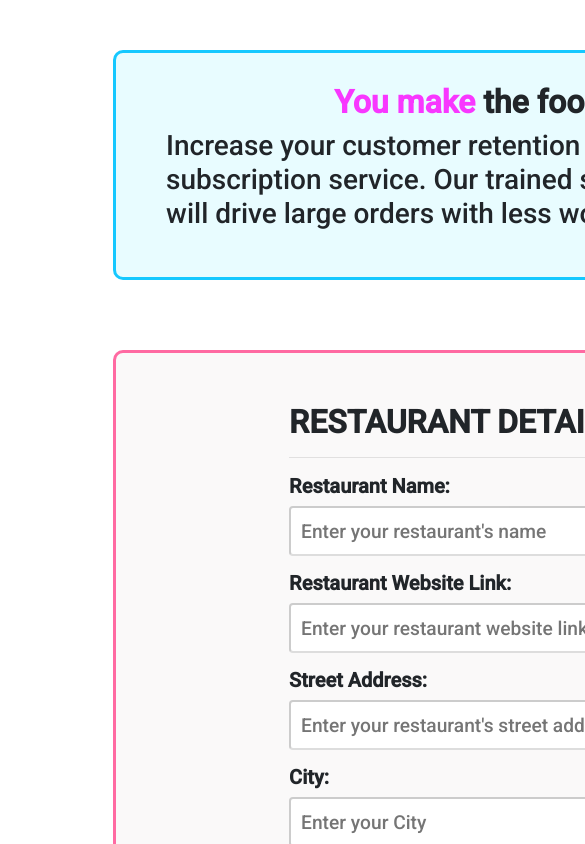
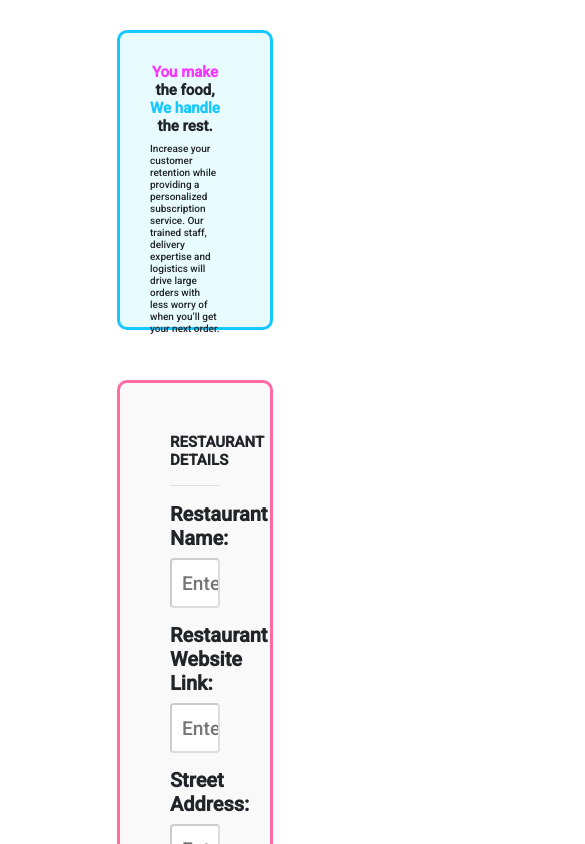
Before and after one commit to RagibAhashan/greentable, a React (Create React App) app in the folder client/: page /register-restaurant in a window 390 px wide. Shown: the top 844 px of the page, 585 px wide, since content can reach past the window. Built offline with nearby package versions, Linux system fonts and the light colour scheme.

Commit message:
Fixing display centering css

```diff
--- a/client/src/pages/registerRestaurant.css
+++ b/client/src/pages/registerRestaurant.css
@@ -5,16 +5,18 @@
 }
 
 .header-msg {
-    position: absolute;
-    top: 50px;
-    left: 29%;
-    width: 1000px;
+    margin: auto;
+    width: 40%;
     height: 230px;
-    padding-left: 50px;
+
+    padding-left: 30px;
     padding-top: 30px;
     padding-bottom: 50px;
     padding-right: 50px;
+
     border-radius: 10px;
+    margin-bottom: 50px;
+    margin-top: 30px;
     border-color: #15c8ff;
     border-style: solid;
     background-color: rgb(232, 252, 255);
@@ -23,14 +25,15 @@
 }
 
 .centered {
-    position: absolute;
+    /* position: absolute;
     top: 350px;
-    left: 29%;
-    padding-left:  173px;
-    padding-right: 173px;
+    left: 29%; */
+    padding-left:  50px;
+    padding-right: 50px;
     padding-top: 50px;
     padding-bottom: 50px;
-    margin-bottom: 100px;
+    margin: auto;
+    width: 40%;
     border-radius: 10px;
     border-color: #ff6aa2;
     border-style: solid;
@@ -46,7 +49,7 @@ input {
     margin-top: 0px;
     margin-bottom: 15px;
     width: 100%;
-    width: 650px;
+    /* width: 650px; */
     font-size: larger;
     height: 50px;
     border-color: rgb(0, 0, 0, 0.2);
@@ -67,9 +70,48 @@ h2 {
     font-weight: bold;
 }
 
+@media only screen and (max-width: 1650px) {
+
+    h4 {
+        font-size: 20px;
+    }
+
+    .header-msg {
+        height: 300px;
+    }
+}
+
+@media only screen and (max-width: 990px) {
+
+    h2 {
+        font-size: 20px;
+    }
+    h4 {
+        font-size: 15px;
+    }
+
+    .header-msg {
+        height: 300px;
+    }
+}
+
+@media only screen and (max-width: 650px) {
+    h2 {
+        font-size: 15px;
+    }
+    h4 {
+        font-size: 10px;
+    }
+
+    .header-msg {
+        height: 300px;
+    }
+}
+
+
 #register-button {
     margin-top: 20px;
-    width: 650px;
+    width: 100%;
     height: 40px;
     background-color: #ff6aa2;
     font-size: 20px;
--- a/client/src/pages/registerRestaurant.js
+++ b/client/src/pages/registerRestaurant.js
@@ -58,9 +58,9 @@ const RegisterRestaurant = () => {
             <span style={{color:'#15c8ff'}}>{' We handle'}</span> the rest. </h2>
 
 
-            <h3>Increase your customer retention while providing a personalized subscription service.
+            <h4>Increase your customer retention while providing a personalized subscription service.
                 Our trained staff, delivery expertise and logistics will drive large orders with less
-                worry of when you’ll get your next order.</h3>
+                worry of when you’ll get your next order.</h4>
           </div>
 
     <form onSubmit={handleSubmit(onSubmit)} className='centered'>
```
